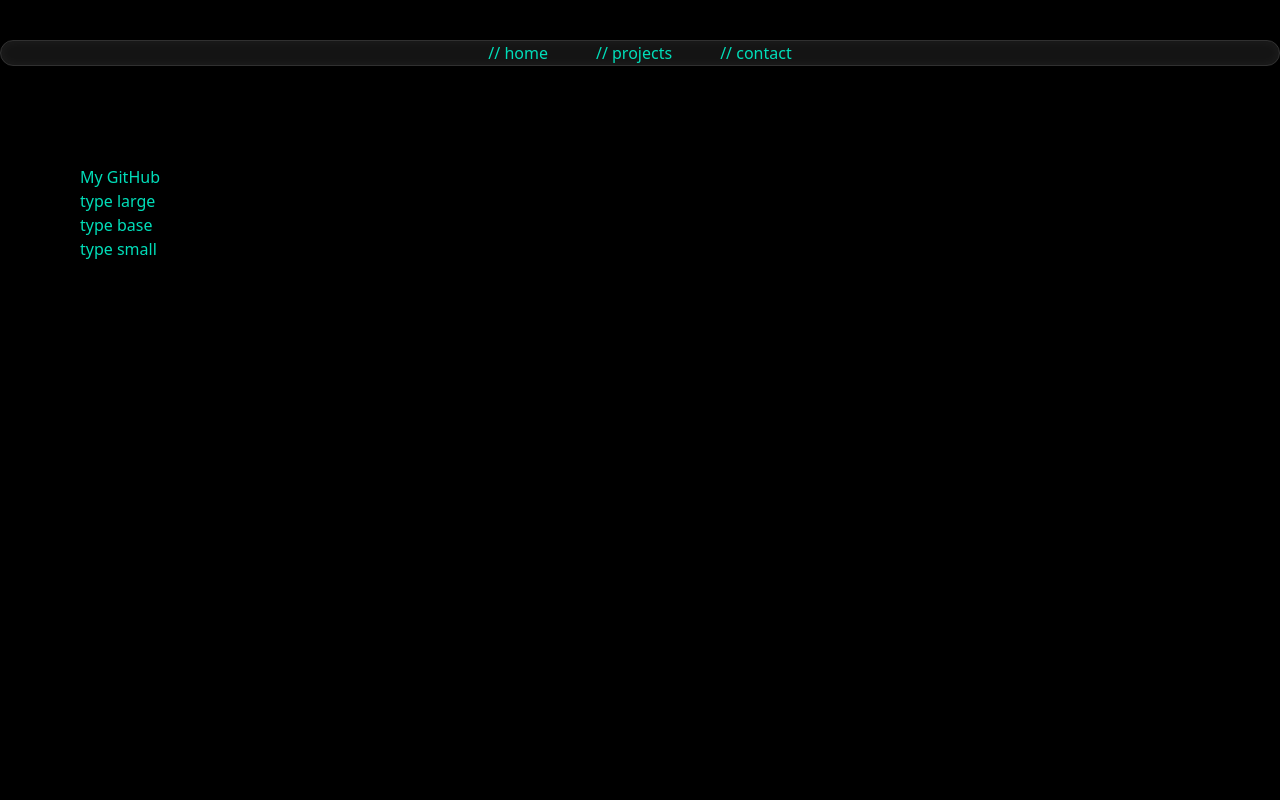
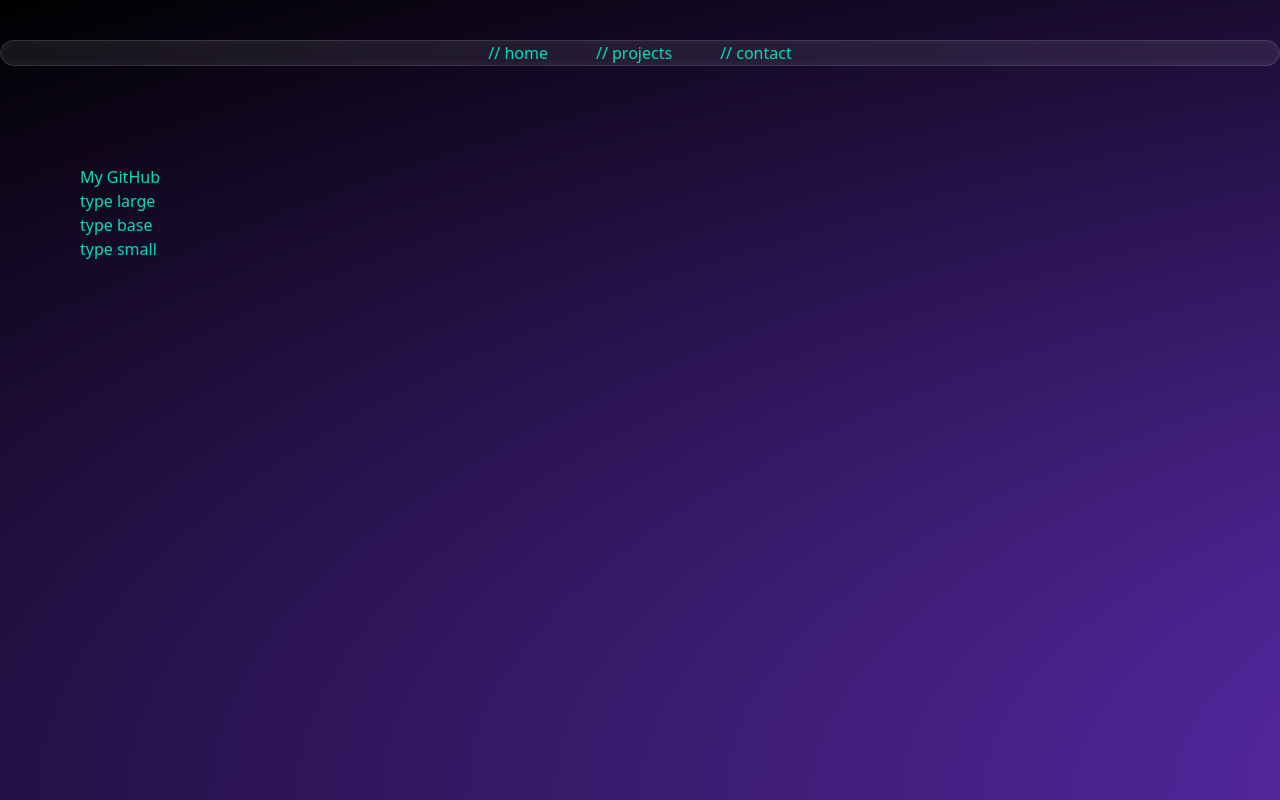
Before and after one commit to vivian-xw7/vue_witch, a Vue app: page / in a window 1280 px wide. Built offline with nearby package versions, Linux system fonts and the light colour scheme; no server answers.

Commit message:
background

```diff
--- a/src/assets/main.css
+++ b/src/assets/main.css
@@ -23,7 +23,10 @@
 		background-color: #6D9886;
 	} */
 
-	background-color: #000;
+	background: radial-gradient(at 200% bottom, theme(colors.violet.600), #000);
+	/* background: radial-gradient(at 150% bottom, #eea22a, #000); */
+	/* background-color: theme(colors.alt-black); */
+	/* background-color: #000; */
 	color: theme(colors.green);
 
 	.container {
--- a/src/styles/btn.css
+++ b/src/styles/btn.css
@@ -1,6 +1,26 @@
 
 .btn-primary {
-    @apply inline-flex items-center relative py-2 px-4 rounded-full bg-green text-black font-bai-jamjuree font-medium;
+    @apply inline-flex items-center relative py-2 px-4 rounded-full bg-green text-black font-bai-jamjuree font-bold ;
+    transition: 0.4s;
+
+    span {
+        @apply relative z-10;
+    }
+
+    &::after {
+        content: '';
+        @apply absolute w-full h-full top-0 left-0 bg-black rounded-full border border-green/50;
+        transition: 0.4s;
+        opacity: 0;
+    }
+
+    &:hover {
+        @apply text-green;
+
+        &::after {
+            opacity: 1;
+        }
+    }
 }
 
 .btn-secondary {}
--- a/src/styles/navbar.css
+++ b/src/styles/navbar.css
@@ -12,7 +12,6 @@
 			content: '';
 			@apply absolute w-full h-full top-0 left-0 bg-grey rounded-full;
 			opacity: 0.1;
-
 		}
 	}
 
--- a/src/views/HomeView.vue
+++ b/src/views/HomeView.vue
@@ -14,7 +14,9 @@
           {{ heroBannerText }}
         </component>
 
-        <a href="#" class="btn-primary">My GitHub</a>
+        <a href="#" class="btn-primary">
+          <span>My GitHub</span>
+        </a>
 
         <p class="type-large">type large</p>
         <p class="type-base">type base</p>
--- a/tailwind.config.js
+++ b/tailwind.config.js
@@ -10,6 +10,7 @@ module.exports = {
       colors: {
         white: "#ffffff",
         black: "#03001C",
+        "alt-black": "#010101",
         green: "#00deb9",
         grey: "#bec0c0",
         charcoal: "#080808",
```
